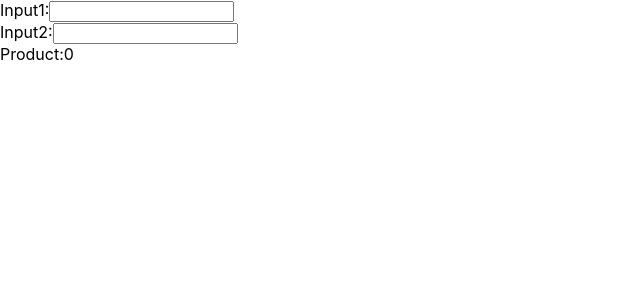
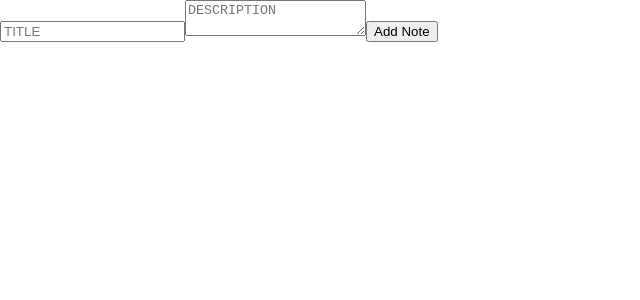
Before and after one commit to gopalkaran/Note-App, a React (Create React App) app: page / in a window 1280 px wide. Shown: the top 300 px of the page, without its empty margins (0-640 px from the left). Built offline with nearby package versions, Linux system fonts and the light colour scheme.

Commit message:
first commit of note app

```diff
--- a/src/App.js
+++ b/src/App.js
@@ -1,17 +1,9 @@
 import React from "react";
-import Multiplier from "./mycomponent/Multiplier";
+import NoteApp from "./mycomponent/NoteApp";
 function App() {
   return (
     <div className="App">
-      {/* <h1 style={{color:"red", backgroundColor:"green", margin:"auto" , width:"600px"}}>Hello</h1>
-      <h1 style={textStyle}>Gopal</h1>
-      <h1 className="text-style">Karan</h1>
-      <h1 className={styles.textStyleModule}>Where are you now?</h1>
-      <h1 className="textStyle">Kolkata</h1> */}
-      {/* <Country/> */}
-      {/* <Post/> */}
-      {/* <MyTable /> */}
-      <Multiplier/>
+      <NoteApp />
     </div>
   );
 }
--- /dev/null
+++ b/src/css/NoteItem.module.css
@@ -0,0 +1,17 @@
+.itemContainer {
+  display: flex;
+}
+.container {
+  display: flex;
+  flex-direction: column;
+}
+.btnContainer {
+  display: flex;
+  gap: 10px;
+}
+.btn {
+  color: white;
+  background-color: #1d4ed8;
+  border: none;
+  padding: 0.5rem 1rem;
+}
--- /dev/null
+++ b/src/mycomponent/NoteApp.js
@@ -0,0 +1,51 @@
+import React, { useState } from "react";
+import NoteList from "./NoteList";
+
+function NoteApp() {
+  const [data, setData] = useState({
+    title: "",
+    description: "",
+  });
+  const [notes, setNotes] = useState([]);
+
+  const onchangeHandler = (name) => {
+    return ({ target: { value } }) => {
+      setData({ ...data, [name]: value });
+    };
+  };
+
+  const onSubmitHandler = (e) => {
+    e.preventDefault();
+    if (data.title === "" || data.description === "") {
+      return;
+    }
+    add(data);
+    setData({ title: "", description: "" });
+  };
+
+  const add = (data) => {
+    setNotes([data, ...notes]);
+  };
+
+  return (
+    <div>
+      <form onSubmit={onSubmitHandler}>
+        <input
+          type="text"
+          placeholder="TITLE"
+          value={data.title}
+          onChange={onchangeHandler("title")}
+        />
+        <textarea
+          placeholder="DESCRIPTION"
+          value={data.description}
+          onChange={onchangeHandler("description")}
+        ></textarea>
+        <button>Add Note</button>
+      </form>
+      <NoteList list={notes}/>
+    </div>
+  );
+}
+
+export default NoteApp;
--- /dev/null
+++ b/src/mycomponent/NoteItem.js
@@ -0,0 +1,22 @@
+import React from "react";
+import styles from "../css/NoteItem.module.css";
+import logo from "../resource/note-big.svg";
+
+function NoteItem({ item }) {
+  return (
+    <div className={styles.itemContainer}>
+      <img src={logo} alt="" />
+      <div className={styles.container}>
+        <h3>{item.title}</h3>
+        <small>{item.description}</small>
+        <div className={styles.btnContainer}>
+        <button className={styles.btn}>Edit</button>
+        <button className={styles.btn}>Delete</button>
+        <button className={styles.btn}>View</button>
+        </div>
+      </div>
+    </div>
+  );
+}
+
+export default NoteItem;
--- /dev/null
+++ b/src/mycomponent/NoteList.js
@@ -0,0 +1,21 @@
+import React from 'react'
+import NoteItem from './NoteItem'
+
+function NoteList({list}) {
+
+    return (
+        <div>
+            <ul>
+                {
+                    list.map(item =>{
+                        return <NoteItem key={item.title} item={item}/>
+                    })
+
+                }
+
+            </ul>
+        </div>
+    )
+}
+
+export default NoteList
```
Also changed, not shown: src/css/NoteApp.module.css (added), src/css/NoteList.module.css (added), src/resource/note-big.svg (added), src/resource/note-icon.svg (added).
